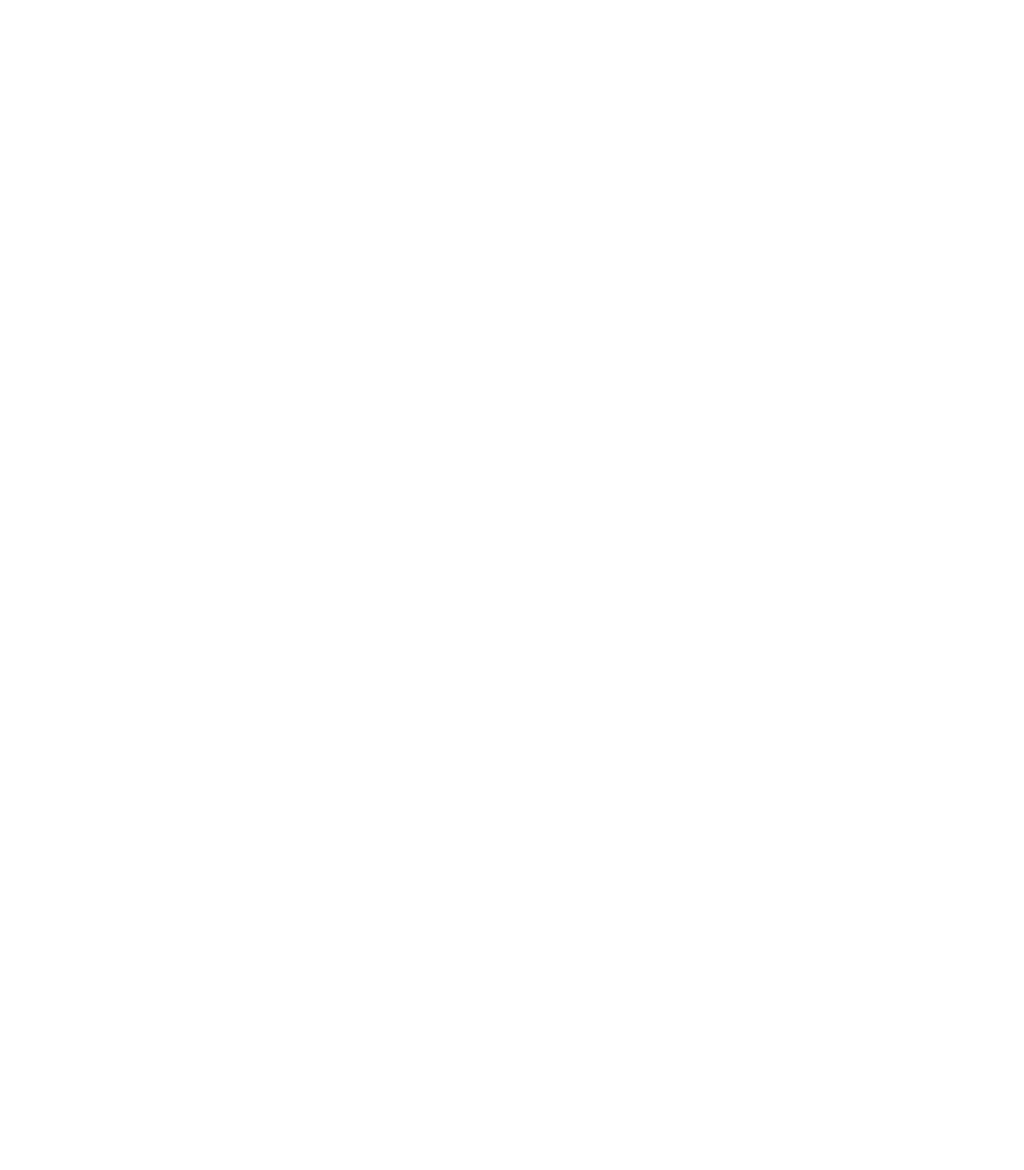
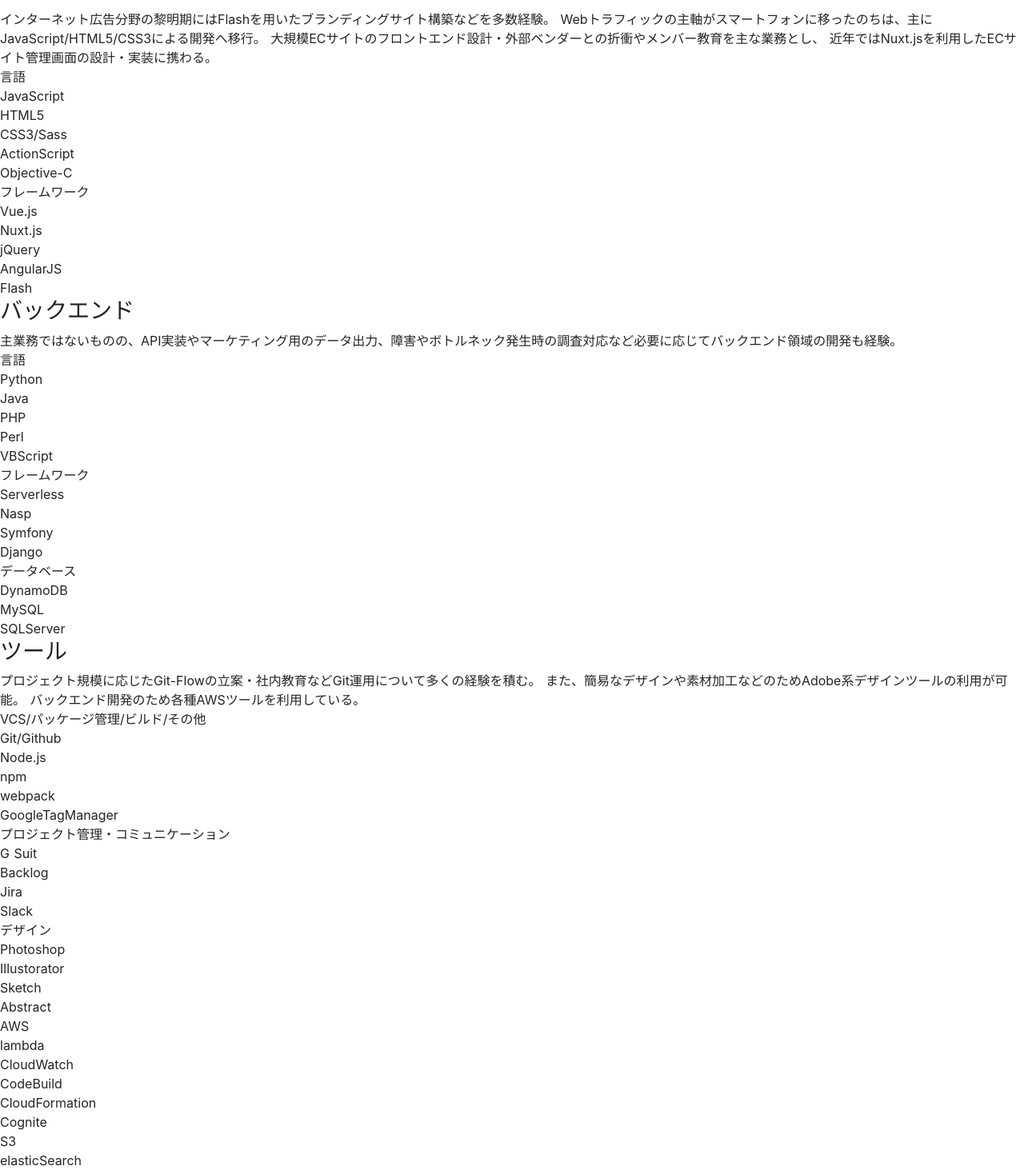
Before and after one commit to kuro-rock/portfolio-dev, a Nuxt app: page /skill in a window 1280 px wide. Before the commit this address had no page. Shown: the part 100-1563 px from the top of the page at 80% size. Before the commit the page ends 800 px from the top, so only its background shows below. Built offline with nearby package versions, Linux system fonts and the light colour scheme.

Commit message:
implement: pages -> skill

```diff
--- /dev/null
+++ b/pages/skill/index.vue
@@ -0,0 +1,107 @@
+<template>
+  <main class="l-main">
+    <h2>Skill</h2>
+    <p>
+      Web系フロントエンド領域のエンジニアリングを中心として、デザイン・バックエンドなど幅広い業務を経験。
+    </p>
+
+    <h3>フロントエンド</h3>
+    <p>
+      インターネット広告分野の黎明期にはFlashを用いたブランディングサイト構築などを多数経験。
+      Webトラフィックの主軸がスマートフォンに移ったのちは、主にJavaScript/HTML5/CSS3による開発へ移行。
+      大規模ECサイトのフロントエンド設計・外部ベンダーとの折衝やメンバー教育を主な業務とし、
+      近年ではNuxt.jsを利用したECサイト管理画面の設計・実装に携わる。
+    </p>
+    <div>
+      <dl>
+        <dt>言語</dt>
+        <dd>JavaScript</dd>
+        <dd>HTML5</dd>
+        <dd>CSS3/Sass</dd>
+        <dd>ActionScript</dd>
+        <dd>Objective-C</dd>
+      </dl>
+      <dl>
+        <dt>フレームワーク</dt>
+        <dd>Vue.js</dd>
+        <dd>Nuxt.js</dd>
+        <dd>jQuery</dd>
+        <dd>AngularJS</dd>
+        <dd>Flash</dd>
+      </dl>
+    </div>
+
+    <h3>バックエンド</h3>
+    <p>
+      主業務ではないものの、API実装やマーケティング用のデータ出力、障害やボトルネック発生時の調査対応など必要に応じてバックエンド領域の開発も経験。
+    </p>
+    <div>
+      <dl>
+        <dt>言語</dt>
+        <dd>Python</dd>
+        <dd>Java</dd>
+        <dd>PHP</dd>
+        <dd>Perl</dd>
+        <dd>VBScript</dd>
+      </dl>
+      <dl>
+        <dt>フレームワーク</dt>
+        <dd>Serverless</dd>
+        <dd>Nasp</dd>
+        <dd>Symfony</dd>
+        <dd>Django</dd>
+      </dl>
+      <dl>
+        <dt>データベース</dt>
+        <dd>DynamoDB</dd>
+        <dd>MySQL</dd>
+        <dd>SQLServer</dd>
+      </dl>
+    </div>
+
+    <h3>ツール</h3>
+    <p>
+      プロジェクト規模に応じたGit-Flowの立案・社内教育などGit運用について多くの経験を積む。
+      また、簡易なデザインや素材加工などのためAdobe系デザインツールの利用が可能。
+      バックエンド開発のため各種AWSツールを利用している。
+    </p>
+    <div>
+      <dl>
+        <dt>VCS/パッケージ管理/ビルド/その他</dt>
+        <dd>Git/Github</dd>
+        <dd>Node.js</dd>
+        <dd>npm</dd>
+        <dd>webpack</dd>
+        <dd>GoogleTagManager</dd>
+      </dl>
+      <dl>
+        <dt>プロジェクト管理・コミュニケーション</dt>
+        <dd>G Suit</dd>
+        <dd>Backlog</dd>
+        <dd>Jira</dd>
+        <dd>Slack</dd>
+      </dl>
+      <dl>
+        <dt>デザイン</dt>
+        <dd>Photoshop</dd>
+        <dd>Illustorator</dd>
+        <dd>Sketch</dd>
+        <dd>Abstract</dd>
+      </dl>
+      <dl>
+        <dt>AWS</dt>
+        <dd>lambda</dd>
+        <dd>CloudWatch</dd>
+        <dd>CodeBuild</dd>
+        <dd>CloudFormation</dd>
+        <dd>Cognite</dd>
+        <dd>S3</dd>
+        <dd>elasticSearch</dd>
+      </dl>
+    </div>
+  </main>
+</template>
+
+<script>
+export default {}
+</script>
```
